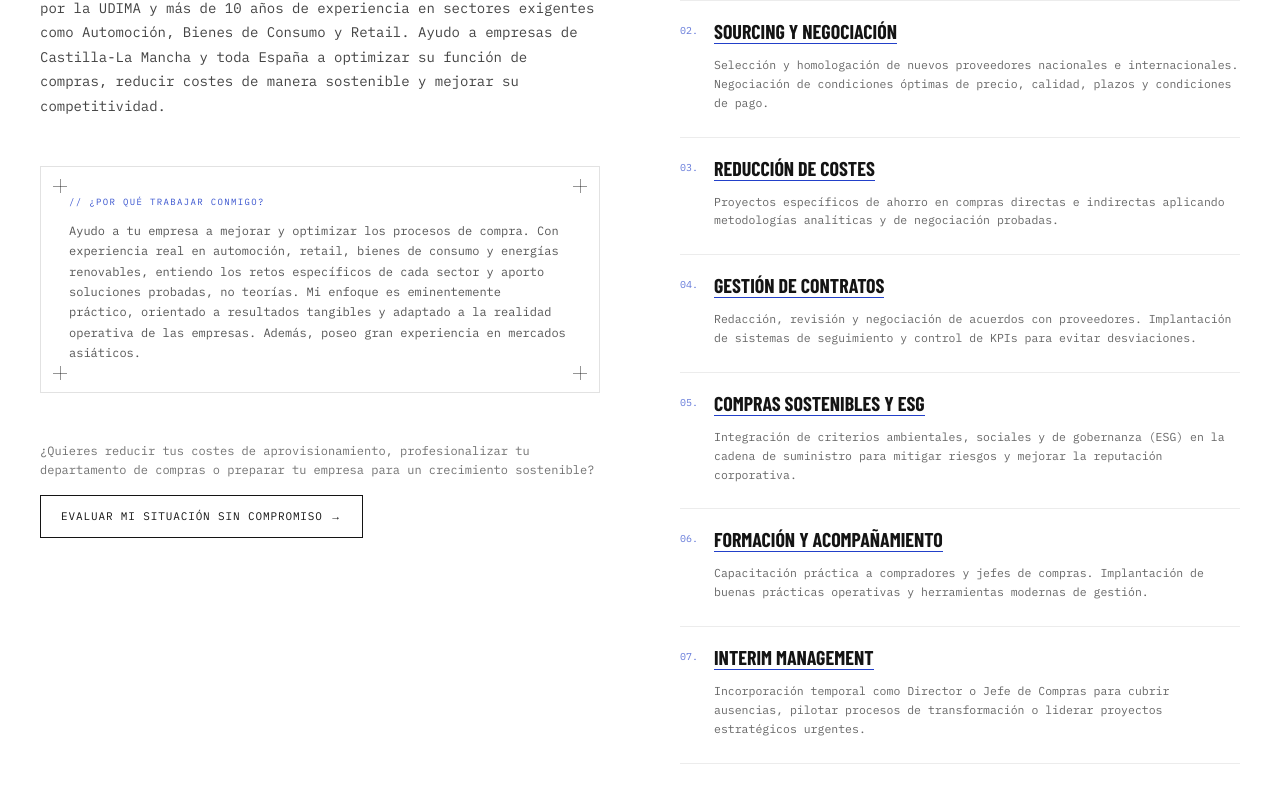
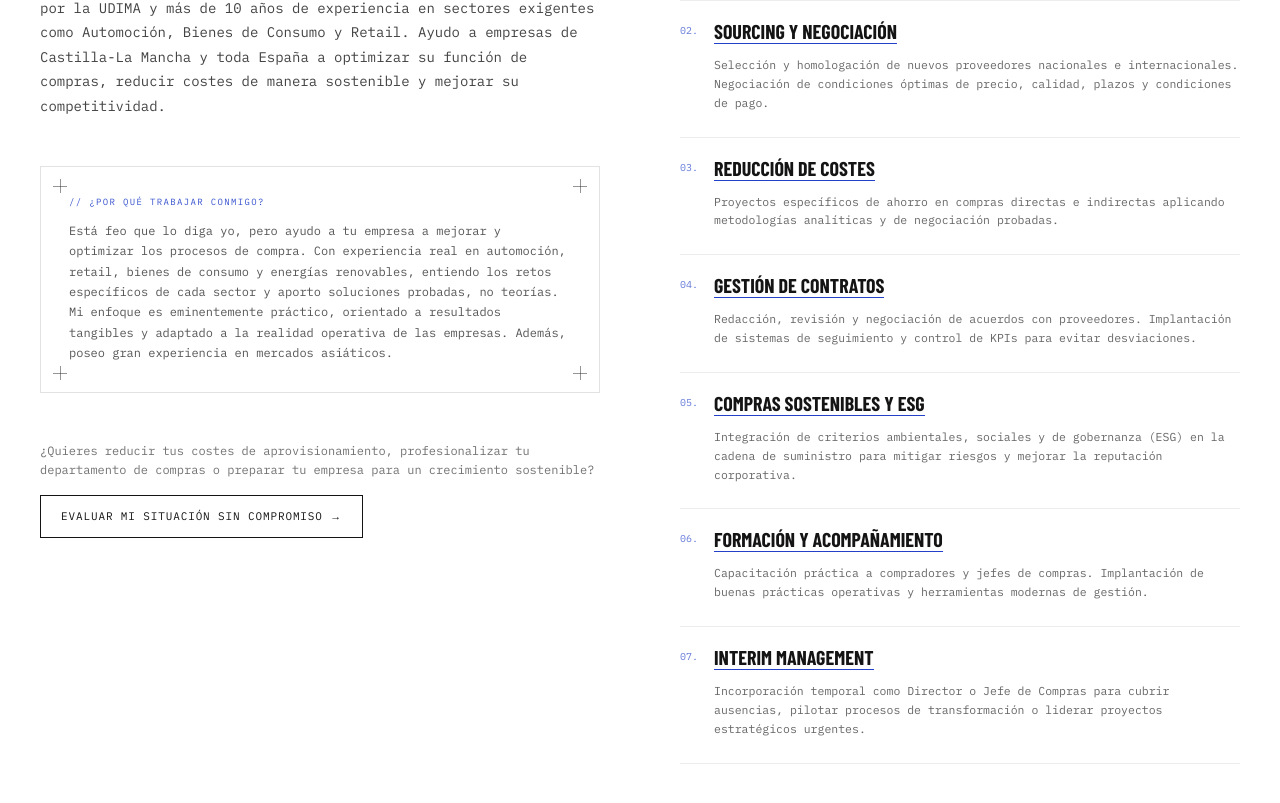
Before and after one commit to carferlopez/jose-angel-martin-portfolio, a Next.js app: page / in a window 1280 px wide. Shown: the part 3232-4035 px from the top of the page. Built offline with nearby package versions, Linux system fonts and the light colour scheme; a web font is replaced by a local one.

Commit message:
feat: update 'Why work with me' section with client's final text modification

```diff
--- a/components/PurchasingConsulting.tsx
+++ b/components/PurchasingConsulting.tsx
@@ -111,7 +111,7 @@ export function PurchasingConsulting() {
                 // ¿POR QUÉ TRABAJAR CONMIGO?
               </div>
               <p style={{ fontFamily: 'var(--font-technical)', fontSize: 12, lineHeight: 1.7, opacity: 0.72 }}>
-                Ayudo a tu empresa a mejorar y optimizar los procesos de compra. Con experiencia real en automoción, retail, bienes de consumo y energías renovables, entiendo los retos específicos de cada sector y aporto soluciones probadas, no teorías. Mi enfoque es eminentemente práctico, orientado a resultados tangibles y adaptado a la realidad operativa de las empresas. Además, poseo gran experiencia en mercados asiáticos.
+                Está feo que lo diga yo, pero ayudo a tu empresa a mejorar y optimizar los procesos de compra. Con experiencia real en automoción, retail, bienes de consumo y energías renovables, entiendo los retos específicos de cada sector y aporto soluciones probadas, no teorías. Mi enfoque es eminentemente práctico, orientado a resultados tangibles y adaptado a la realidad operativa de las empresas. Además, poseo gran experiencia en mercados asiáticos.
               </p>
             </div>
           </FadeIn>
```
